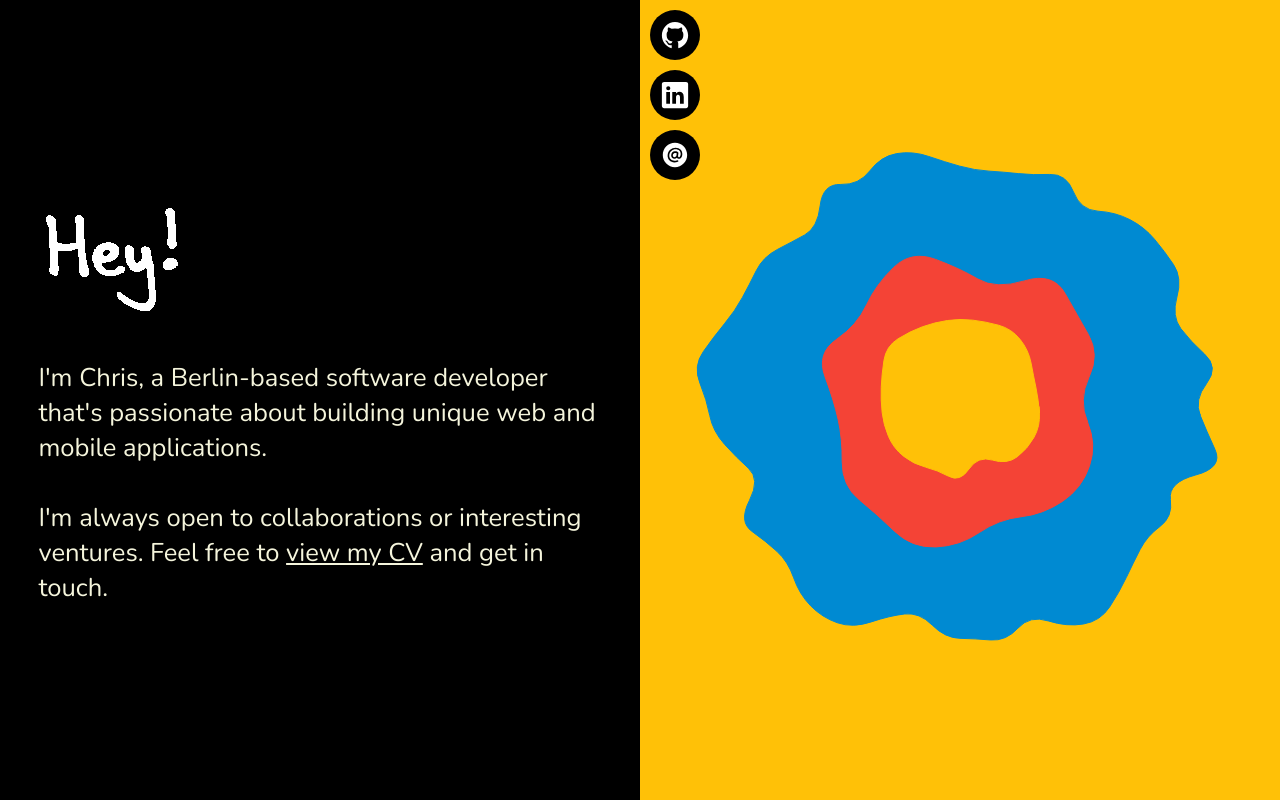
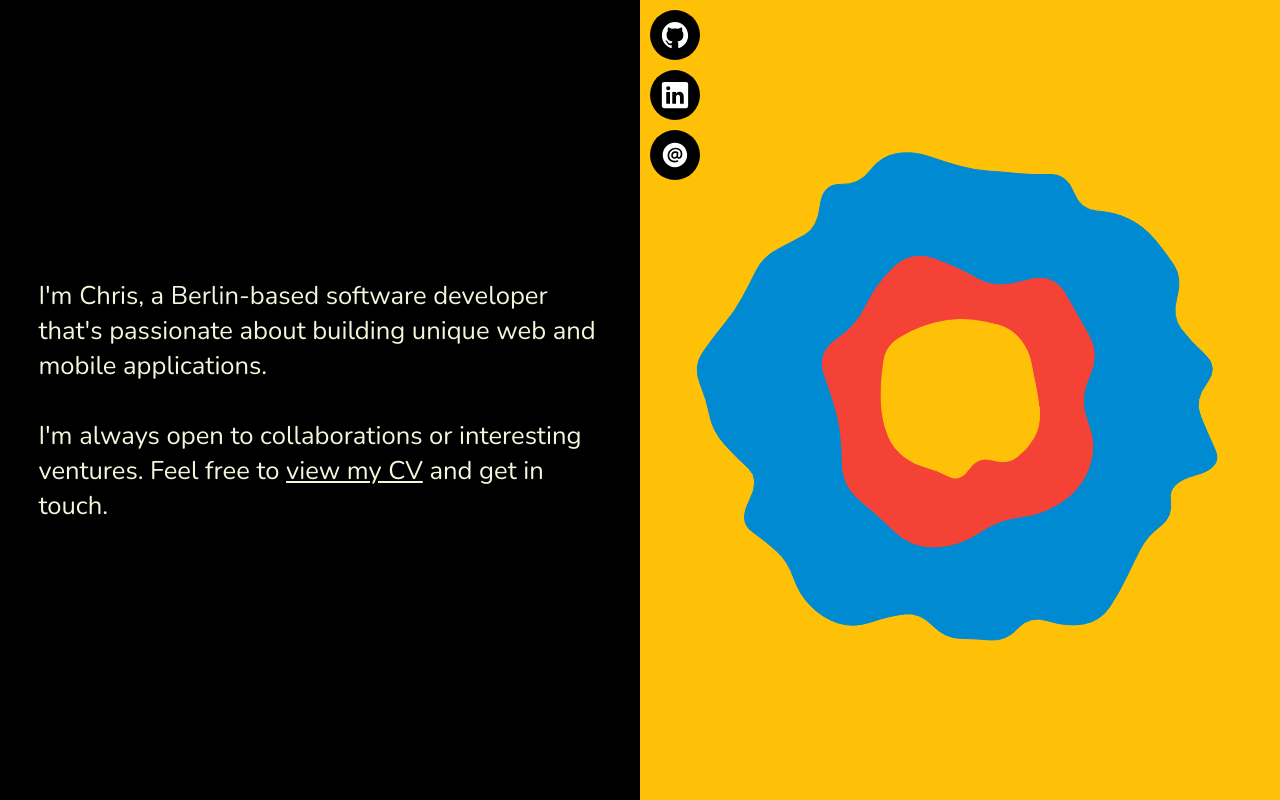
Before and after one commit to cjhines/cjhines.github.io, a React (Create React App) app: page / in a window 1280 px wide. Built offline with nearby package versions, Linux system fonts and the light colour scheme.

Commit message:
chore: remove hi image

```diff
--- a/src/components/Biography.tsx
+++ b/src/components/Biography.tsx
@@ -7,7 +7,6 @@ import SocialBar from './SocialBar';
 const Biography: React.FunctionComponent = () => (
   <div className="bioScroller">
     <div className="bioContent">
-      <img src={hello} alt="Oh hey" style={imageStyle} />
       <h1>
         I'm Chris, a Berlin-based software developer that's passionate about
         building unique web and mobile applications.
```
Also changed, not shown: src/assets/hello.png (deleted).
